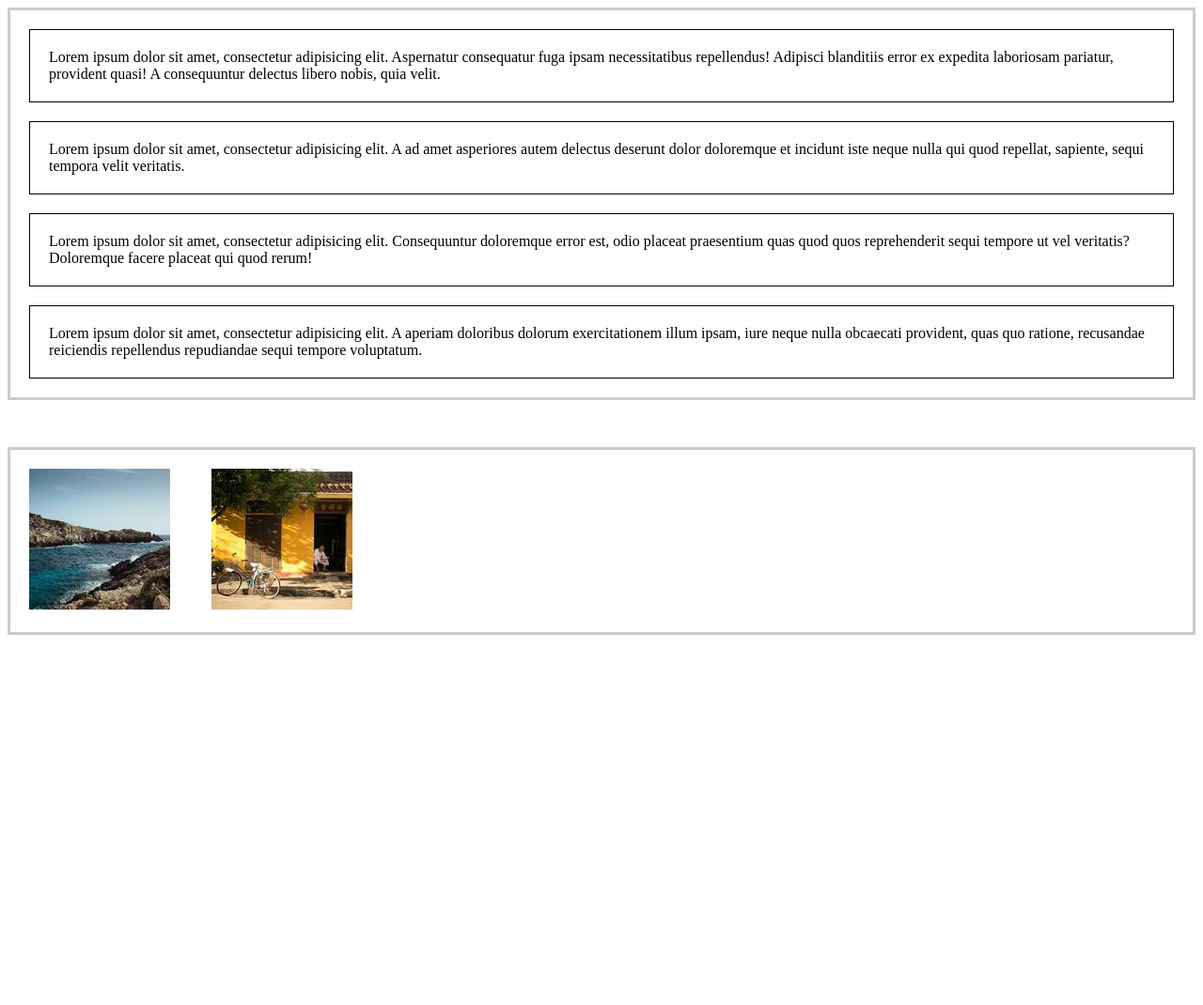
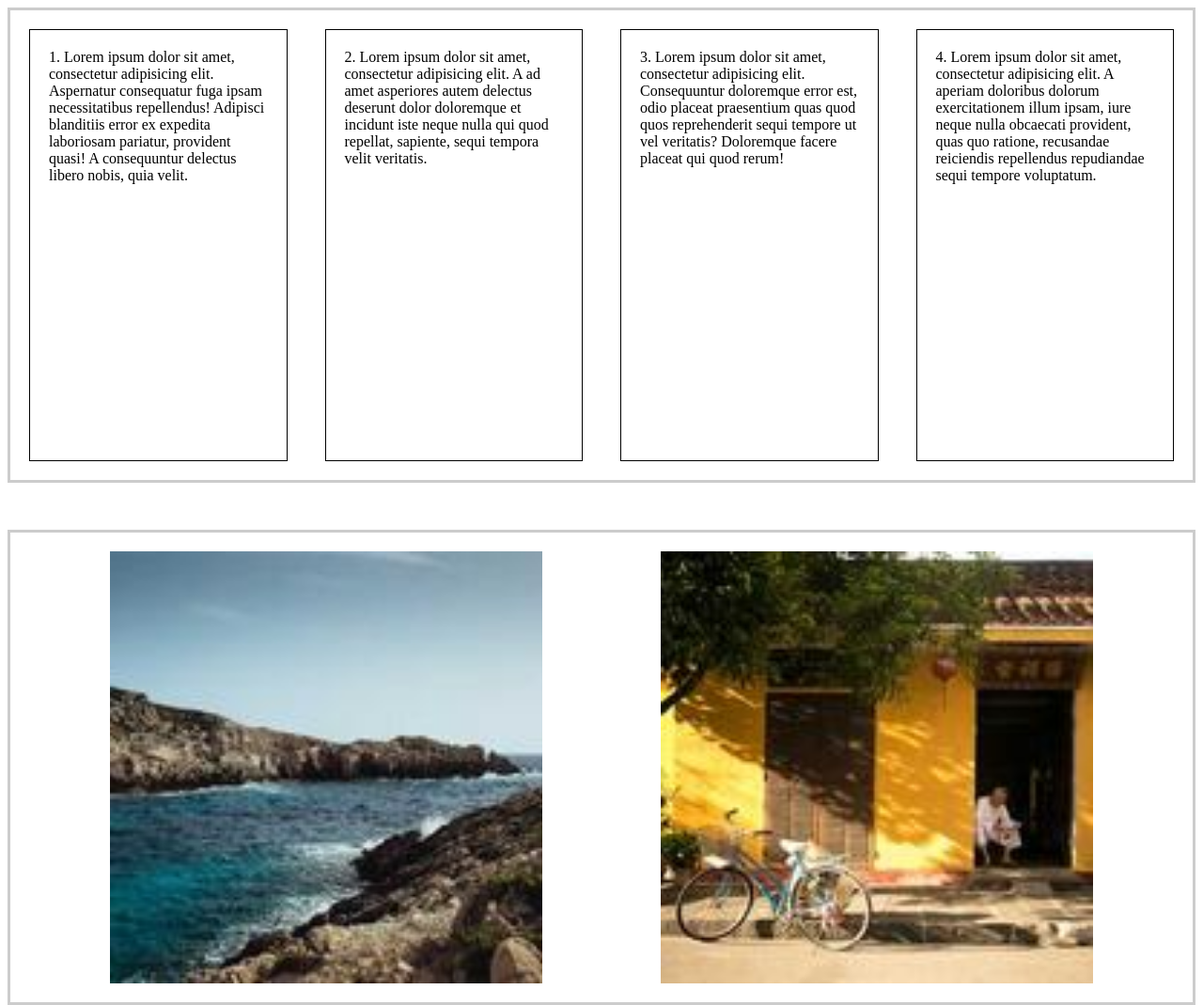
Before and after one commit to mialkin/web-design, a plain HTML site: page css-flexbox/index.html in a window 1280 px wide. Shown: the whole page at 94% size. Before the commit the page ends 800 px from the top, so only its background shows below. Drawn offline with Linux system fonts and the light colour scheme.

Commit message:
Examine flex-direction and justify-content properties

```diff
--- a/css-flexbox/index.html
+++ b/css-flexbox/index.html
@@ -8,22 +8,22 @@
 <body>
 <div class="box">
     <div class="text">
-        Lorem ipsum dolor sit amet, consectetur adipisicing elit. Aspernatur consequatur fuga ipsam
+        1. Lorem ipsum dolor sit amet, consectetur adipisicing elit. Aspernatur consequatur fuga ipsam
         necessitatibus repellendus! Adipisci blanditiis error ex expedita laboriosam pariatur, provident quasi! A
         consequuntur delectus libero nobis, quia velit.
     </div>
     <div class="text">
-        Lorem ipsum dolor sit amet, consectetur adipisicing elit. A ad amet asperiores autem delectus
+        2. Lorem ipsum dolor sit amet, consectetur adipisicing elit. A ad amet asperiores autem delectus
         deserunt dolor doloremque et incidunt iste neque nulla qui quod repellat, sapiente, sequi tempora velit
         veritatis.
     </div>
     <div class="text">
-        Lorem ipsum dolor sit amet, consectetur adipisicing elit. Consequuntur doloremque error est, odio
+        3. Lorem ipsum dolor sit amet, consectetur adipisicing elit. Consequuntur doloremque error est, odio
         placeat praesentium quas quod quos reprehenderit sequi tempore ut vel veritatis? Doloremque facere placeat qui
         quod rerum!
     </div>
     <div class="text">
-        Lorem ipsum dolor sit amet, consectetur adipisicing elit. A aperiam doloribus dolorum
+        4. Lorem ipsum dolor sit amet, consectetur adipisicing elit. A aperiam doloribus dolorum
         exercitationem illum ipsam, iure neque nulla obcaecati provident, quas quo ratione, recusandae reiciendis
         repellendus repudiandae sequi tempore voluptatum.
     </div>
--- a/css-flexbox/style.css
+++ b/css-flexbox/style.css
@@ -2,6 +2,7 @@
     padding: 20px;
     margin: 20px;
     border: 1px solid #000;
+    width: 300px;
 }
 
 img {
@@ -11,4 +12,17 @@ img {
 .box {
     border: 3px solid #ccc;
     margin-bottom: 50px;
+    height: 500px;
+
+    display: flex;
+    /*flex-direction: row;*/
+    /*flex-direction: column;*/
+    /*flex-direction: column-reverse;*/
+
+    /*justify-content: flex-start;*/
+    /*justify-content: flex-end;*/
+    /*justify-content: center;*/
+    /*justify-content: space-between;*/
+    /*justify-content: space-around;*/
+    justify-content: space-evenly;
 }
```
